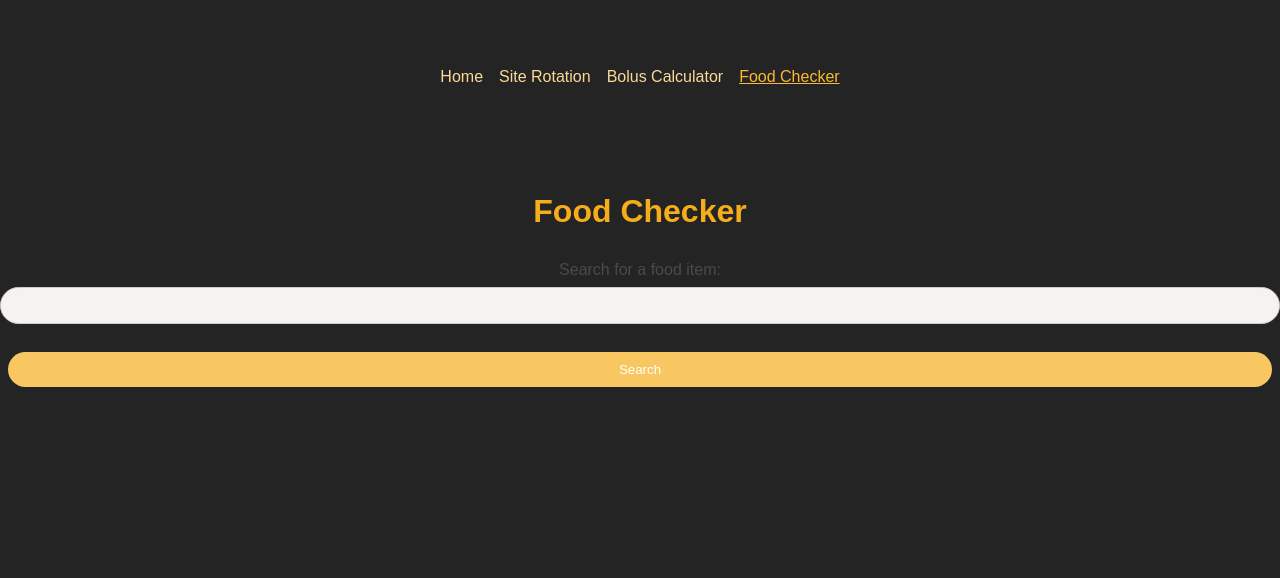
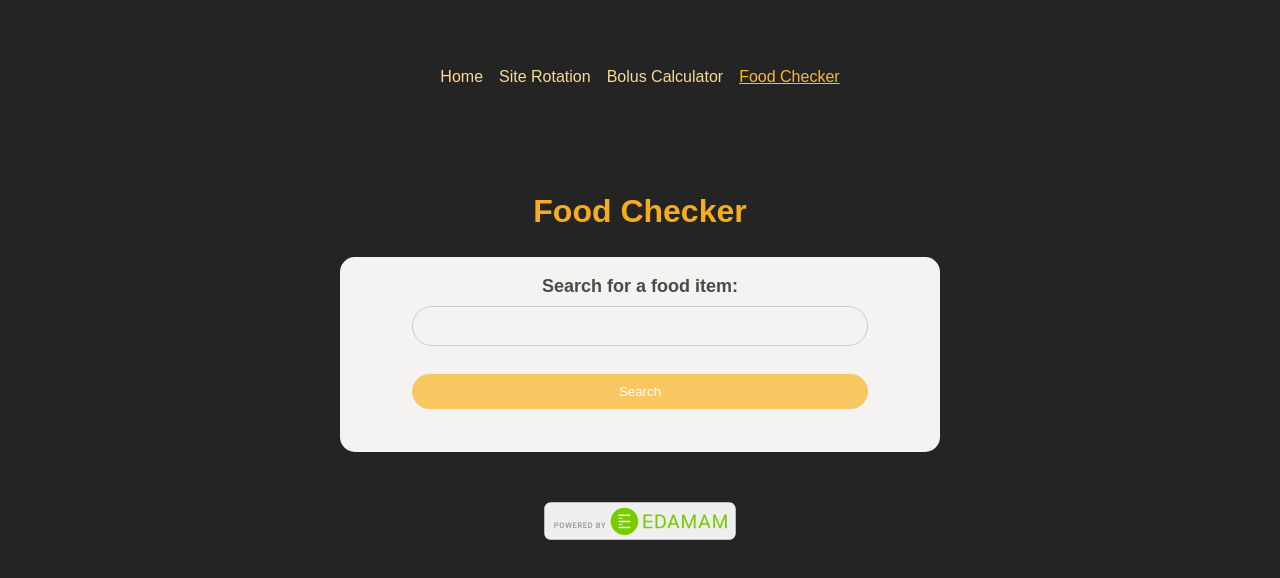
Before and after one commit to teoaldridge/diabetic-assistant, a React (Create React App) app: page /foodchecker in a window 1280 px wide. Shown: the top 578 px of the page. Built offline with nearby package versions, Linux system fonts and the light colour scheme.

Commit message:
rename foodChecker

```diff
--- a/src/components/FoodChecker/FoodChecker.jsx
+++ /dev/null
@@ -1,80 +0,0 @@
-import axios from "axios";
-import { useState } from "react";
-import "./FoodChecker.module.css";
-
-const App = () => {
-  const [searchTerm, setSearchTerm] = useState("");
-  const [foodData, setFoodData] = useState(null);
-
-  const handleSearch = async (e) => {
-    e.preventDefault();
-    try {
-      const response = await axios.get(
-        `https://api.edamam.com/api/food-database/v2/parser`,
-        {
-          params: {
-            app_id: "ef55a799", // Replace with your Edamam app ID
-            app_key: "29c343ff5161b831727b76cc63abe625", // Replace with your Edamam app key
-            ingr: searchTerm,
-          },
-        }
-      );
-      setFoodData(response.data.parsed);
-    } catch (error) {
-      console.error(error);
-    }
-  };
-
-  return (
-    <div className="container">
-      <div className="row">
-        <div className="col-xs-12 col-md-6">
-          <form onSubmit={handleSearch}>
-            <div className="form-group">
-              <label>Search for a food item:</label>
-              <input
-                type="text"
-                className="form-control"
-                value={searchTerm}
-                onChange={(e) => setSearchTerm(e.target.value)}
-              />
-            </div>
-            <button className="btn btn-primary" type="submit">
-              Search
-            </button>
-          </form>
-        </div>
-      </div>
-      {foodData && (
-        <div className="row mt-4">
-          <div className="col">
-            <table>
-              <thead>
-                <tr>
-                  <th>Food Name</th>
-                  <th>Calories</th>
-                  <th>Protein (g)</th>
-                  <th>Fat (g)</th>
-                  <th>Carbs (g)</th>
-                </tr>
-              </thead>
-              <tbody>
-                {foodData.map((food, index) => (
-                  <tr key={index}>
-                    <td>{food.food.label}</td>
-                    <td>{food.food.nutrients.ENERC_KCAL.toFixed(2)}</td>
-                    <td>{food.food.nutrients.PROCNT.toFixed(2)}</td>
-                    <td>{food.food.nutrients.FAT.toFixed(2)}</td>
-                    <td>{food.food.nutrients.CHOCDF.toFixed(2)}</td>
-                  </tr>
-                ))}
-              </tbody>
-            </table>
-          </div>
-        </div>
-      )}
-    </div>
-  );
-};
-
-export default App;
--- a/src/components/FoodChecker/FoodChecker.module.css
+++ b/src/components/FoodChecker/FoodChecker.module.css
@@ -1,46 +1,84 @@
-/* src/styles.css */
-
+/* CSS for FoodChecker component */
 .container {
-  margin-top: 50px;
+  font-family: Arial, sans-serif;
+  max-width: 600px;
+  margin: 0 auto;
+  padding: 15px;
+  background-color: var(--color-gray-100);
+  border-radius: 15px;
 }
 
-.form-group {
-  margin-bottom: 20px;
+label {
+  display: block;
+  font-size: 18px;
+  font-weight: bold;
+  color: var(--color-gray-700);
 }
 
-.form-control {
-  width: 100%;
+.formcontrol {
+  width: 80%;
+  padding: 10px;
+  font-size: 16px;
+  border: 1px solid var(--color-gray-300);
+  border-radius: 20px;
+  background-color: var(--color-gray-100);
+  color: var(--color-gray-700);
 }
 
-.btn {
-  margin-top: 10px;
+.formcontrol:focus {
+  outline: none;
+  border-color: var(--color-primary-500);
+  box-shadow: 0 0 0 2px var(--color-primary-100);
 }
 
-table {
+.resultsContainer {
+  padding: 10px;
+  background-color: var(--color-gray-200);
+  border-radius: 14px;
+}
+
+h2 {
+  font-size: 24px;
+  font-weight: bold;
+  margin-bottom: 10px;
+  color: var(--color-primary-900);
+}
+
+.table {
   width: 100%;
   border-collapse: collapse;
-}
-
-table,
-th,
-td {
-  border: 1px solid black;
+  margin-top: 10px;
 }
 
 th,
 td {
   padding: 8px;
+  text-align: left;
 }
 
 th {
-  background-color: #f2f2f2;
-  color: black;
+  background-color: var(--color-primary-600);
+  color: white;
+}
+
+tr {
+  background-color: var(--color-gray-600);
 }
 
 tr:nth-child(even) {
-  background-color: #f2f2f2;
+  background-color: var(--color-gray-100);
 }
 
 tr:hover {
-  background-color: #ddd;
+  background-color: var(--color-gray-800);
 }
+
+.btn {
+  width: 80%;
+  align-self: center;
+}
+
+.edamam {
+  margin-top: 50px;
+  width: 15%;
+}
--- /dev/null
+++ b/src/components/FoodChecker/FoodChecker.tsx
@@ -0,0 +1,100 @@
+import axios from "axios";
+import { useState, FormEvent } from "react";
+import classes from "./FoodChecker.module.css";
+
+interface Food {
+  food: {
+    label: string;
+    nutrients: {
+      ENERC_KCAL: number;
+      PROCNT: number;
+      FAT: number;
+      CHOCDF: number;
+    };
+  };
+}
+
+const FoodChecker = () => {
+  const [searchTerm, setSearchTerm] = useState<string>("");
+  const [foodData, setFoodData] = useState<Food[] | null>(null);
+
+  const handleSearch = async (e: FormEvent<HTMLFormElement>) => {
+    e.preventDefault();
+    try {
+      const response = await axios.get<{
+        parsed: Food[];
+      }>(`https://api.edamam.com/api/food-database/v2/parser`, {
+        params: {
+          app_id: "ef55a799", // Replace with your Edamam app ID
+          app_key: "29c343ff5161b831727b76cc63abe625", // Replace with your Edamam app key
+          ingr: searchTerm,
+        },
+      });
+      setFoodData(response.data.parsed);
+    } catch (error) {
+      console.error(error);
+    }
+  };
+
+  return (
+    <>
+      <div className={classes.container}>
+        <div>
+          <div className="col-xs-12 col-md-6">
+            <form onSubmit={handleSearch}>
+              <div>
+                <label>Search for a food item:</label>
+                <input
+                  type="text"
+                  className={classes.formcontrol}
+                  value={searchTerm}
+                  onChange={(e) => setSearchTerm(e.target.value)}
+                />
+              </div>
+              <button
+                className={`${classes.btn} ${classes.btnprimary}`}
+                type="submit"
+              >
+                Search
+              </button>
+            </form>
+          </div>
+        </div>
+        {foodData && (
+          <div className={classes.resultsContainer}>
+            <h2>Nutritional values per 100g</h2>
+            <table className={classes.table}>
+              <thead>
+                <tr>
+                  <th>Food Name</th>
+                  <th>Calories</th>
+                  <th>Protein (g)</th>
+                  <th>Fat (g)</th>
+                  <th>Carbs (g)</th>
+                </tr>
+              </thead>
+              <tbody>
+                {foodData.map((food, index) => (
+                  <tr key={index}>
+                    <td>{food.food.label}</td>
+                    <td>{food.food.nutrients.ENERC_KCAL.toFixed(2)}</td>
+                    <td>{food.food.nutrients.PROCNT.toFixed(2)}</td>
+                    <td>{food.food.nutrients.FAT.toFixed(2)}</td>
+                    <td>{food.food.nutrients.CHOCDF.toFixed(2)}</td>
+                  </tr>
+                ))}
+              </tbody>
+            </table>
+          </div>
+        )}
+      </div>
+      <img
+        src="./Edamam_Badge_Light.svg"
+        className={classes.edamam}
+        alt="EDAMAM attribution"
+      />
+    </>
+  );
+};
+
+export default FoodChecker;
```
Also changed, not shown: public/Edamam_Badge_Light.svg (added), src/pages/FoodCheckerPage.tsx (renamed from src/pages/FoodCheckerPage.jsx).
